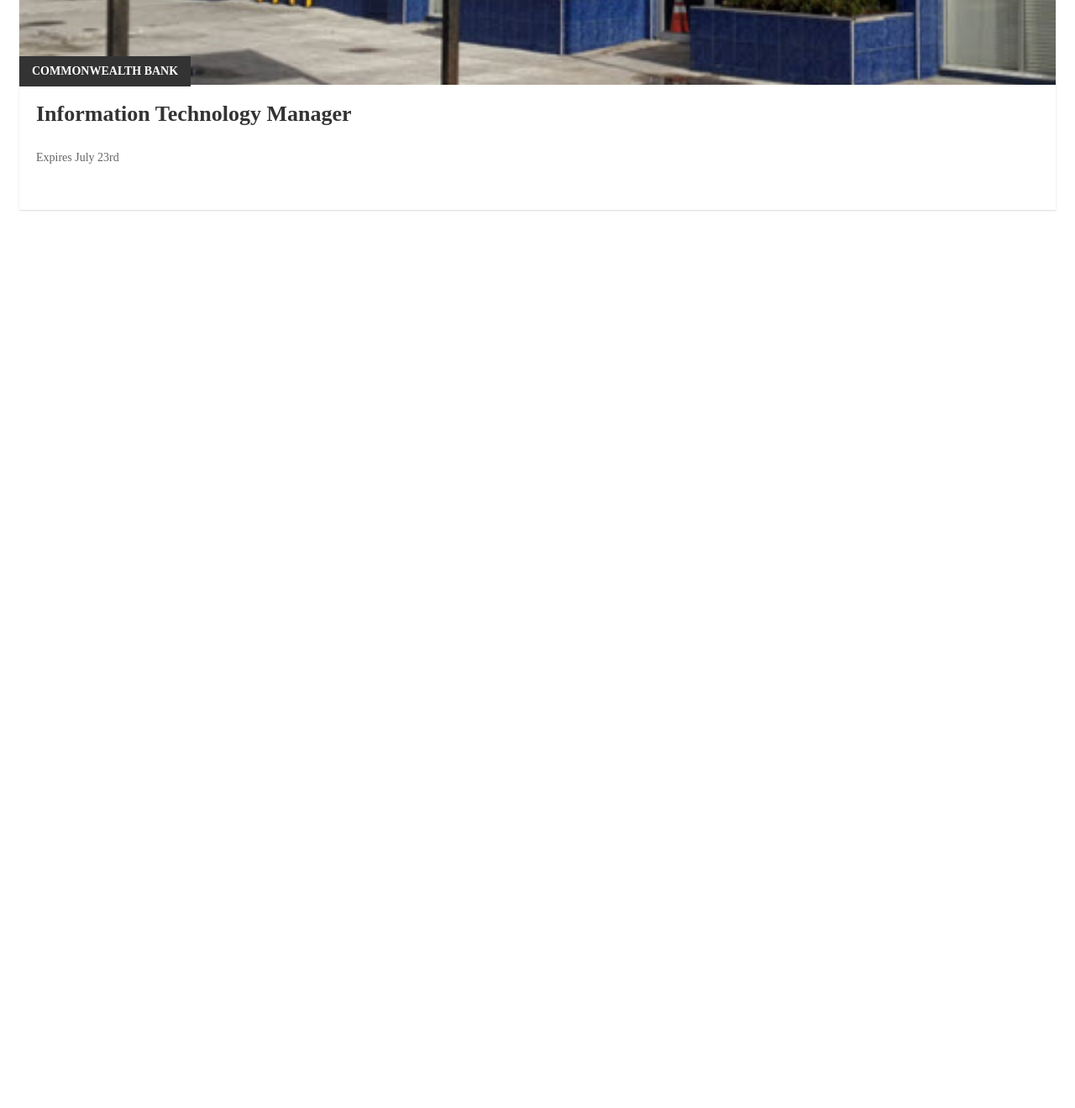
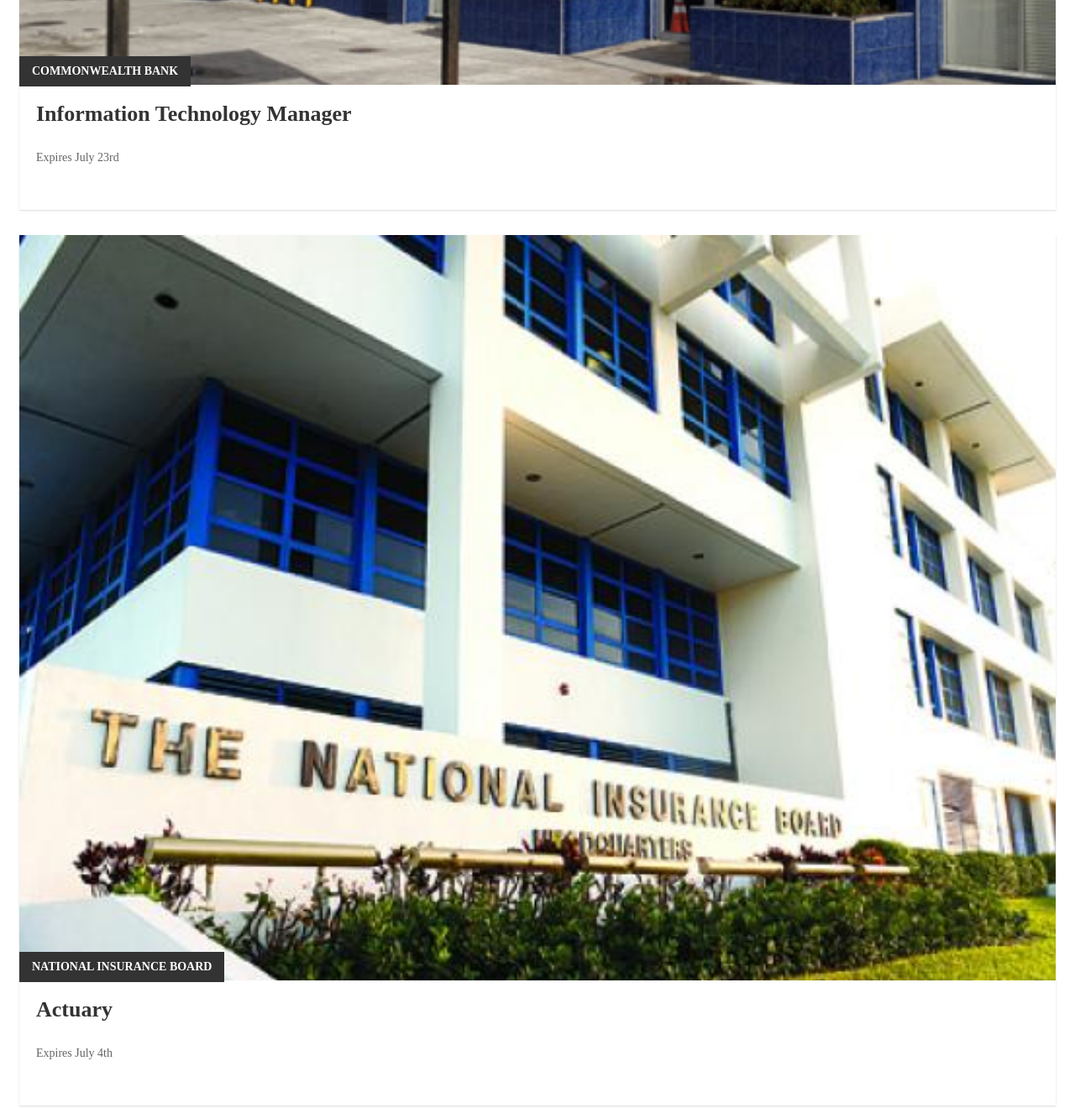
Before and after one commit to daktirr/daktirr.github.io, a plain HTML site: page materialcardview1jobs/index.html in a window 1280 px wide. Shown: the part 1383-2703 px from the top of the page at 84% size. Before the commit the page ends 1671 px from the top, so only its background shows below. Drawn offline with Linux system fonts and the light colour scheme.

Commit message:
Update index.html

```diff
--- a/materialcardview1jobs/index.html
+++ b/materialcardview1jobs/index.html
@@ -49,10 +49,22 @@
 
         </div>
         </a>
+        <div class="col-md-4  col-sm-6">
+    <div class='report-module'>
+      <div class='thumbnail'>
+        <img src='image assets/NIB building 2.jpg'>
+      </div>
+      <div class='post-content'>
+        <div class='category'>National Insurance Board</div>
+        <h1 class='title'>Actuary</h1>
+        <p class='description'>Expires July 4th</p>
+        <div class='post-meta'>
 
+        </div>
+      </div>
+    </div>
 
         </div>
     </div>
-</div>
 </body>
 </html>
```
